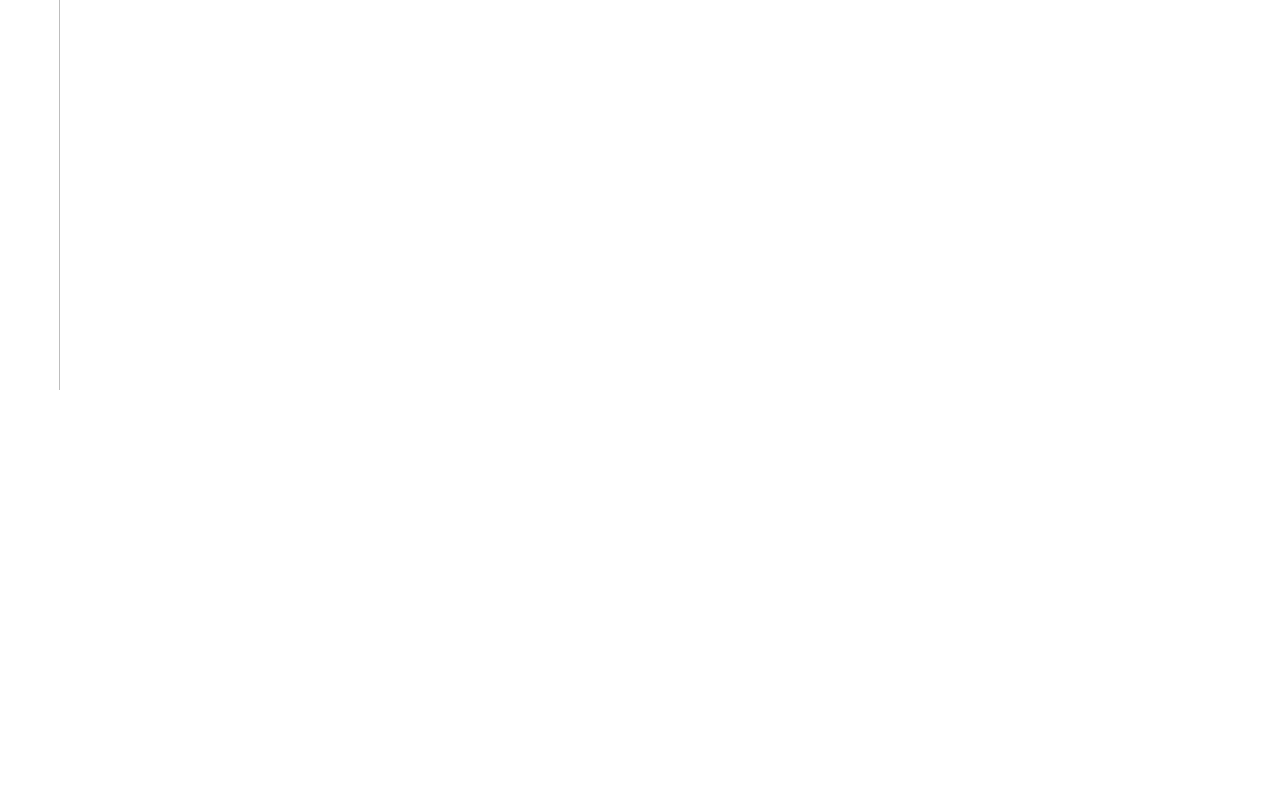
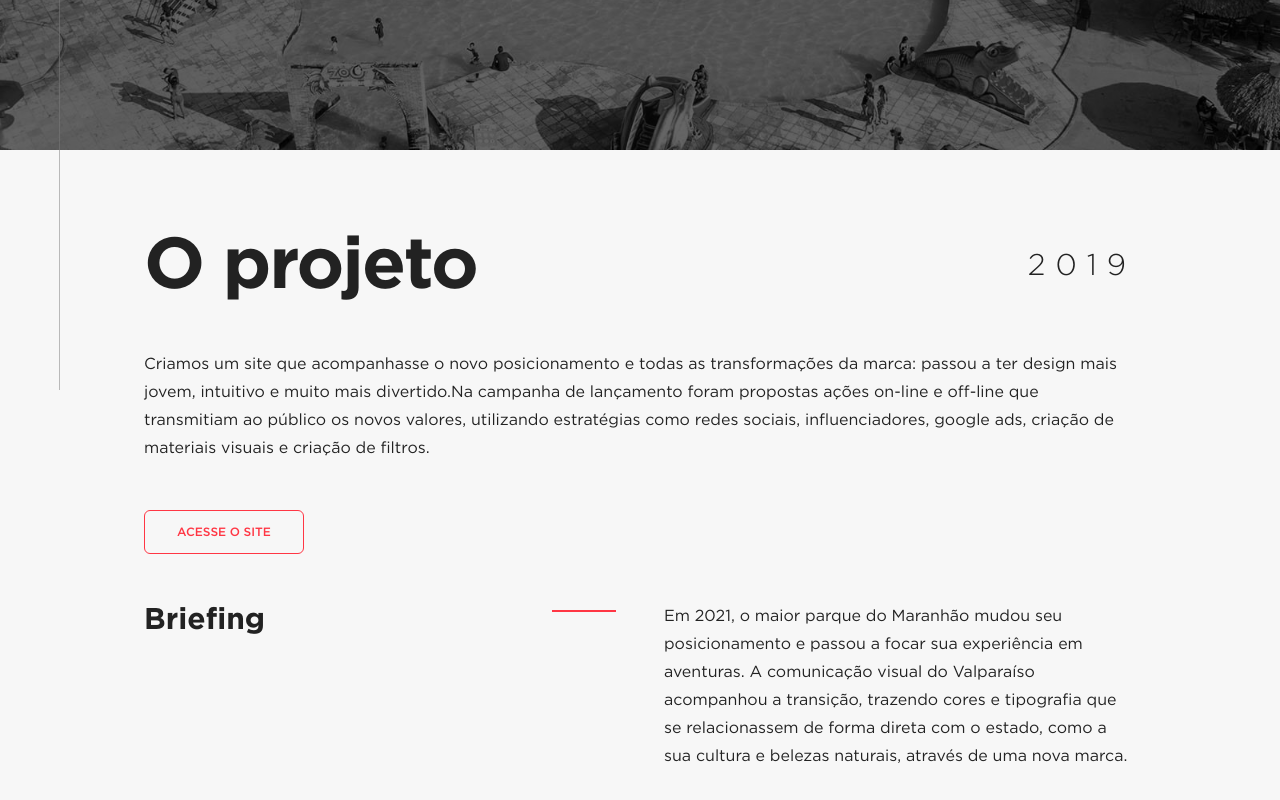
Before and after one commit to Kako-0/mxmz-site, a Next.js app: page /portfolio/valparaiso in a window 1280 px wide. Before the commit this address had no page. Shown: the part 490-1290 px from the top of the page. Before the commit the page ends 800 px from the top, so only its background shows below. Built offline with nearby package versions, Linux system fonts and the light colour scheme.

Commit message:
feat: adds new project portfolio Valparaiso

```diff
--- /dev/null
+++ b/src/app/portfolio/valparaiso/page.tsx
@@ -0,0 +1,42 @@
+'use client';
+
+import LayoutPortfolioItem from '@/components/layouts/LayoutPortfolioItem';
+import type { PortfolioItem } from '@/app/types/portfolioItemType';
+import ValparaisoFull from '@img/valparaiso/full.jpg';
+import Aventura from '@img/valparaiso/2.jpg';
+import Ingressos from '@img/valparaiso/3.jpg';
+import Contato from '@img/valparaiso/4.jpg';
+
+const item: PortfolioItem = {
+  title: 'Valparaíso Adventure Park',
+  type: 'Website',
+  year: '2019',
+  thumbFull: ValparaisoFull,
+  link: '/portfolio/guarana-jesus',
+  resume:
+    'Criamos um site que acompanhasse o novo posicionamento e todas as transformações da marca: passou a ter design mais jovem, intuitivo e muito mais divertido.Na campanha de lançamento foram propostas ações on-line e off-line que transmitiam ao público os novos valores, utilizando estratégias como redes sociais, influenciadores, google ads, criação de materiais visuais e criação de filtros.',
+  description: [
+    {
+      title: 'Briefing',
+      content:
+        'Em 2021, o maior parque do Maranhão mudou seu posicionamento e passou a focar sua experiência em aventuras. A comunicação visual do Valparaíso acompanhou a transição, trazendo cores e tipografia que se relacionassem de forma direta com o estado, como a sua cultura e belezas naturais, através de uma nova marca.',
+    },
+    {
+      title: 'Recursos',
+      content: ['Laravel', 'MySQL', 'PHP', 'VueJS', 'JavaScript Vanilla', 'Google Maps API'],
+    },
+  ],
+  screenshots: [
+    { title: '', src: '/assets/img/valparaiso/nav.mp4', type: 'video' },
+    { title: '', src: '/assets/img/valparaiso/intro.mp4', type: 'video' },
+    { title: 'Aventuras', src: Aventura, type: 'image' },
+    { title: 'Ingressos', src: Ingressos, type: 'image' },
+    { title: 'Contato', src: Contato, type: 'image' },
+  ],
+  filters: ['tecnologia', 'marketing', 'filtros'],
+};
+
+function Valparaiso() {
+  return <LayoutPortfolioItem item={item} />;
+}
+export default Valparaiso;
```
